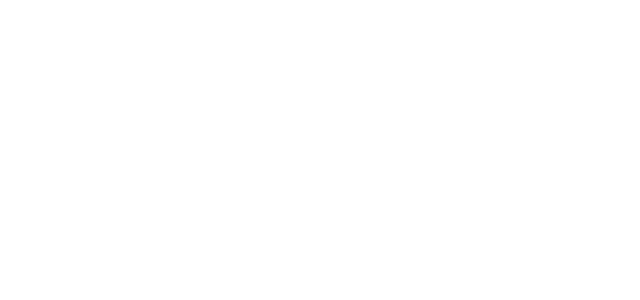
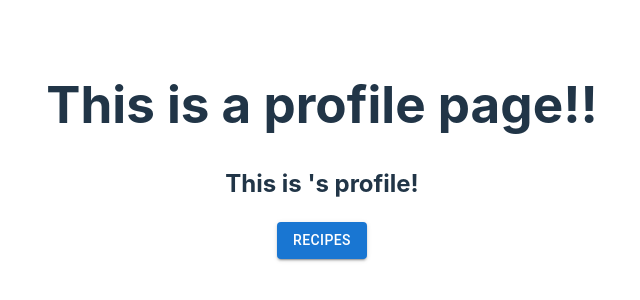
Before and after one commit to KoslowskyDW21/Senior-Project, a React (Vite) app in the folder senior-project-react/: page /profile/1 in a window 1280 px wide. Before the commit this address had no page. Shown: the part 250-550 px from the top of the page, without its empty margins (318-958 px from the left). Built offline with nearby package versions, Linux system fonts and the light colour scheme; no server answers.

Commit message:
Improved profile page

```diff
--- a/senior-project-react/src/App.tsx
+++ b/senior-project-react/src/App.tsx
@@ -39,6 +39,7 @@
 
           {/* profile */}
           <Route path="/profile" element={<Profile />} />
+          <Route path="/profile/:id" element={<Profile />} />
 
           {/* challenges */}
           <Route path="/challenges" element={<Challenges />} />
--- a/senior-project-react/src/components/Profile.tsx
+++ b/senior-project-react/src/components/Profile.tsx
@@ -1,29 +1,54 @@
 import axios from "axios";
+import { useParams, useNavigate } from "react-router-dom";
 import React from "react";
+import { Button, TextField, Container } from "@mui/material"; //matui components
 
 interface ProfileResponse {
-    id: string; // could have some problems here
+    lname: string;
+    fname: string;
 }
 
 const Profile: React.FC = () => {
-    const [id, setId] = React.useState<String>();
+
+    const navigate = useNavigate(); //for navigation
+
+    let { id } = useParams<{ id: string }>();
+    if (id == undefined) {
+        id = "1";
+    }
+    const [lname, setLname] = React.useState<String>();
+    const [fname, setFname] = React.useState<String>();
 
     const getResponse = async () => {
         const response = await axios.post(
-            "http://127.0.0.1:5000/profile/2" //TODO: refactor to allow the changing of the user id
+            `http://127.0.0.1:5000/profile/${id}`
         );
         const data: ProfileResponse = response.data;
-        setId(data.id);
+        setLname(data.lname);
+        setFname(data.fname);
     }
 
 React.useEffect(() => {
     getResponse();
 }, []);
 
+const handleGoToRecipes = async () => {
+    console.log("Navigating to recipes page");
+    navigate(`/recipes`);
+  }
+
     return (
         <>
-            <h1>This is a profile page!!</h1> {/* TODO: replace with actual account information */}
-            <h2>This profile belongs to the user with id={id}</h2>
+            <h1>This is a profile page!!</h1> {/* TODO: replace with fuller account information */}
+            <h2>This is {fname} {lname}'s profile!</h2>
+
+            <Button
+                onClick={handleGoToRecipes}
+                variant="contained"
+                color="primary"
+            >
+                Recipes
+            </Button>
         </>
     )
 }
```
Also changed, not shown: 1 other file (tests, documents, lock files or other folders).
